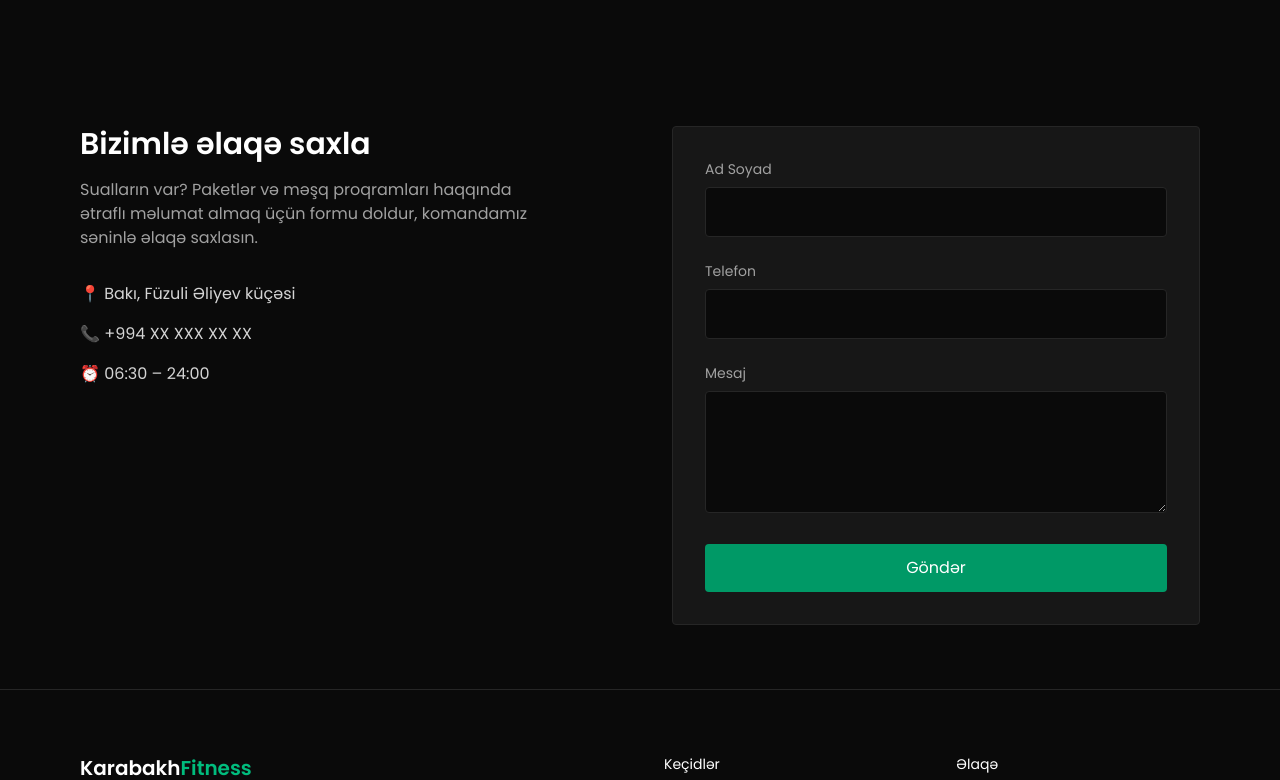
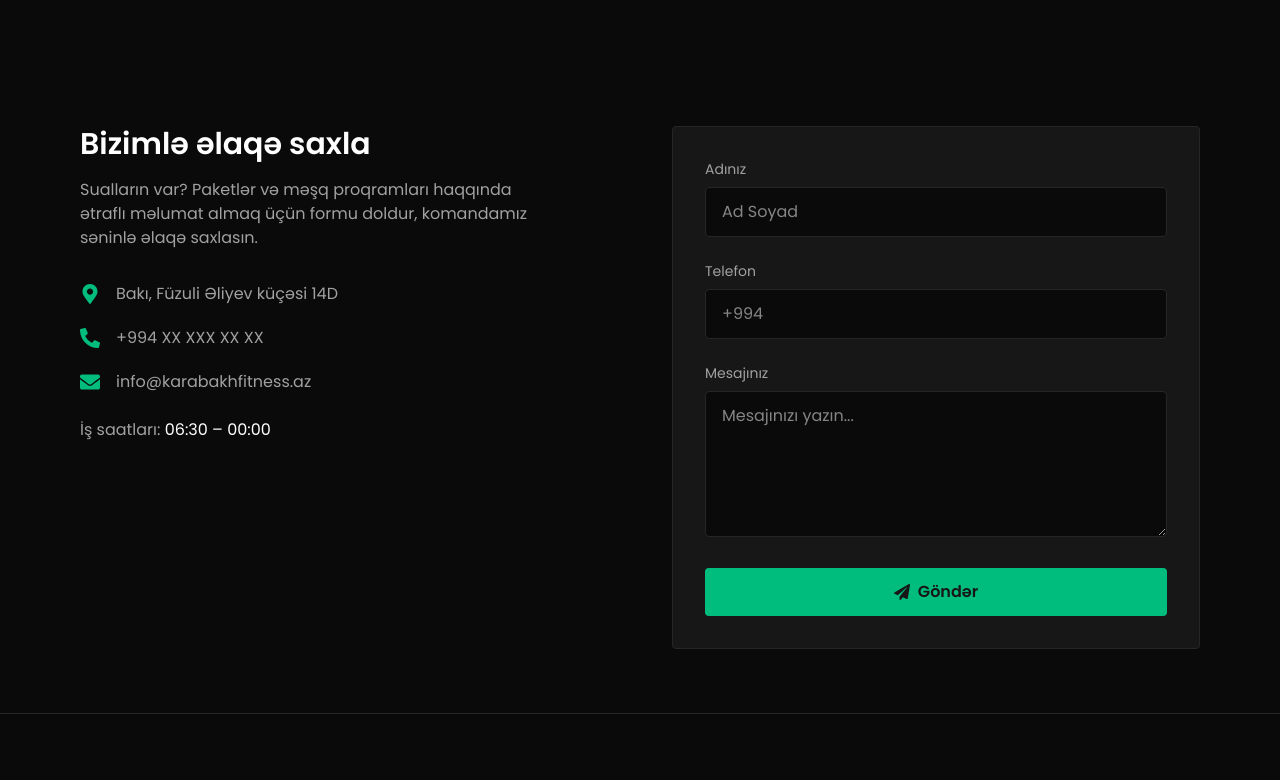
Before and after one commit to elxanoffical/Fitness, a Next.js app: page / in a window 1280 px wide. Shown: the part 3429-4209 px from the top of the page. Built offline with nearby package versions, Linux system fonts and the light colour scheme.

Commit message:
Enhance Contact component with icons and improved layout; update form fields and labels for clarity

```diff
--- a/app/trainers/[slug]/page.jsx
+++ b/app/trainers/[slug]/page.jsx
@@ -139,7 +139,7 @@ export default async function TrainerDetailPage({ params }) {
               alt={trainer.name}
               width={500}
               height={500}
-              className="w-full h-full object-cover"
+              className="w-full h-full object-cover "
             />
           </div>
 
--- a/components/Contact.jsx
+++ b/components/Contact.jsx
@@ -1,6 +1,12 @@
 "use client";
 
 import { useForm } from "react-hook-form";
+import {
+  FaPhoneAlt,
+  FaEnvelope,
+  FaMapMarkerAlt,
+  FaPaperPlane,
+} from "react-icons/fa";
 
 export default function Contact() {
   const {
@@ -12,91 +18,107 @@ export default function Contact() {
 
   const onSubmit = async (data) => {
     console.log(data);
-    // fetch("/api/contact", { method: "POST", body: JSON.stringify(data) })
     reset();
   };
 
   return (
     <section className="py-16 bg-neutral-950">
       <div className="max-w-6xl mx-auto px-4 grid md:grid-cols-2 gap-16 items-start">
-        {/* LEFT CTA */}
+        {/* LEFT SIDE INFO */}
         <div>
-          <h2 className="text-3xl font-semibold text-white">
-            Bizimlə əlaqə saxla
-          </h2>
+          <h2 className="text-3xl font-semibold text-white">Bizimlə əlaqə saxla</h2>
           <p className="mt-4 text-neutral-400 max-w-md">
-            Sualların var? Paketlər və məşq proqramları haqqında ətraflı məlumat
-            almaq üçün formu doldur, komandamız səninlə əlaqə saxlasın.
+            Sualların var? Paketlər və məşq proqramları haqqında ətraflı məlumat almaq üçün formu doldur, komandamız səninlə əlaqə saxlasın.
           </p>
 
-          <div className="mt-8 space-y-4 text-neutral-300">
-            <p>📍 Bakı, Füzuli Əliyev küçəsi</p>
-            <p>📞 +994 XX XXX XX XX</p>
-            <p>⏰ 06:30 – 24:00</p>
-          </div>
+          <ul className="mt-8 space-y-5 text-neutral-400">
+            <li className="flex items-center gap-4">
+              <FaMapMarkerAlt className="text-emerald-500 text-xl" />
+              Bakı, Füzuli Əliyev küçəsi 14D
+            </li>
+            <li className="flex items-center gap-4">
+              <FaPhoneAlt className="text-emerald-500 text-xl" />
+              +994 XX XXX XX XX
+            </li>
+            <li className="flex items-center gap-4">
+              <FaEnvelope className="text-emerald-500 text-xl" />
+              info@karabakhfitness.az
+            </li>
+          </ul>
+
+          <p className="mt-6 text-neutral-400">
+            İş saatları: <span className="text-white">06:30 – 00:00</span>
+          </p>
         </div>
 
-        {/* FORM */}
+        {/* RIGHT SIDE FORM */}
         <form
           onSubmit={handleSubmit(onSubmit)}
-          className="bg-neutral-900 border border-neutral-800 rounded p-8 space-y-6"
+          className="bg-neutral-900 border border-neutral-800 rounded p-8"
         >
-          {/* Name */}
+          <div className="grid gap-6">
+            {/* NAME */}
             <div>
               <label className="block text-sm text-neutral-400 mb-2">
-              Ad Soyad
+                Adınız
               </label>
               <input
-              type="text"
+                {...register("name", { required: "Ad mütləqdir" })}
+                placeholder="Ad Soyad"
                 className="w-full bg-neutral-950 border border-neutral-800 rounded px-4 py-3 text-white focus:outline-none focus:border-emerald-500"
-              {...register("name", { required: "Ad soyad tələb olunur" })}
               />
               {errors.name && (
-              <p className="mt-2 text-sm text-red-500">{errors.name.message}</p>
+                <p className="text-red-500 text-sm mt-1">
+                  {errors.name.message}
+                </p>
               )}
             </div>
 
-          {/* Phone */}
+            {/* PHONE */}
             <div>
               <label className="block text-sm text-neutral-400 mb-2">
                 Telefon
               </label>
               <input
-              type="tel"
+                {...register("phone", { required: "Telefon mütləqdir" })}
+                placeholder="+994"
                 className="w-full bg-neutral-950 border border-neutral-800 rounded px-4 py-3 text-white focus:outline-none focus:border-emerald-500"
-              {...register("phone", {
-                required: "Telefon nömrəsi tələb olunur",
-                minLength: {
-                  value: 9,
-                  message: "Telefon düzgün deyil",
-                },
-              })}
               />
               {errors.phone && (
-              <p className="mt-2 text-sm text-red-500">
+                <p className="text-red-500 text-sm mt-1">
                   {errors.phone.message}
                 </p>
               )}
             </div>
 
-          {/* Message */}
+            {/* MESSAGE */}
             <div>
-            <label className="block text-sm text-neutral-400 mb-2">Mesaj</label>
+              <label className="block text-sm text-neutral-400 mb-2">
+                Mesajınız
+              </label>
               <textarea
-              rows="4"
+                rows={5}
+                placeholder="Mesajınızı yazın..."
+                {...register("message", { required: "Mesaj mütləqdir" })}
                 className="w-full bg-neutral-950 border border-neutral-800 rounded px-4 py-3 text-white focus:outline-none focus:border-emerald-500"
-              {...register("message")}
               />
+              {errors.message && (
+                <p className="text-red-500 text-sm mt-1">
+                  {errors.message.message}
+                </p>
+              )}
             </div>
 
-          {/* Submit */}
+            {/* SUBMIT */}
             <button
               type="submit"
               disabled={isSubmitting}
-            className="w-full bg-emerald-600 hover:bg-emerald-500 disabled:opacity-50 text-white py-3 rounded transition"
+              className="flex items-center justify-center gap-2 bg-emerald-500 hover:bg-emerald-600 text-neutral-900 font-semibold py-3 rounded transition disabled:opacity-50"
             >
+              <FaPaperPlane />
               {isSubmitting ? "Göndərilir..." : "Göndər"}
             </button>
+          </div>
         </form>
       </div>
     </section>
```
Lines whose indentation alone changed are shown as unchanged.
